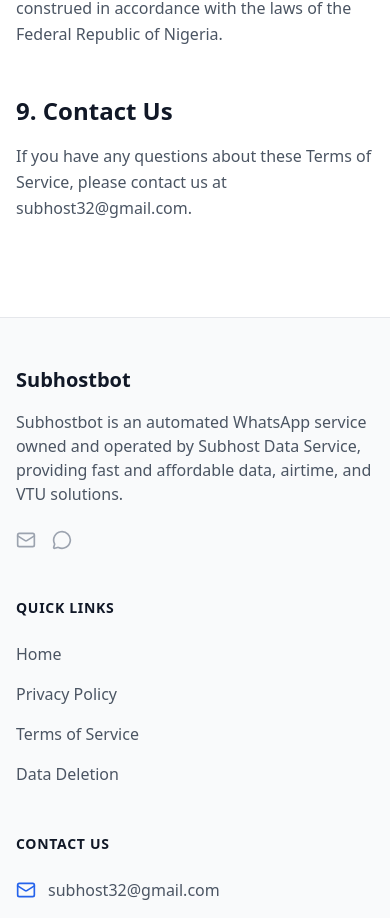
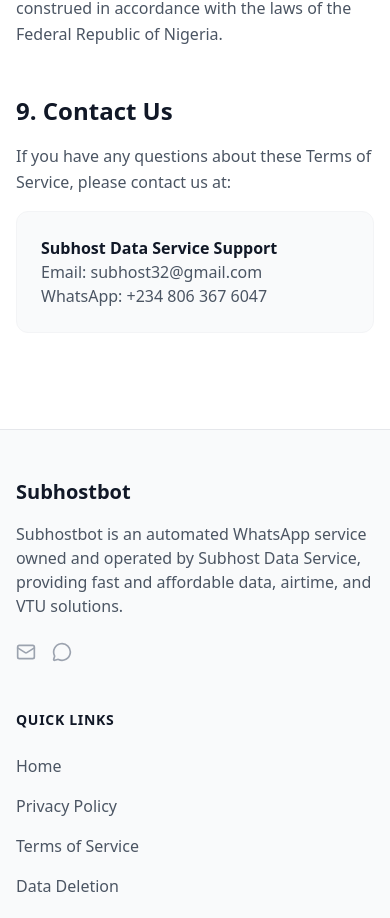
Before and after one commit to falaye01/bot, a React (Vite) app: page /terms in a window 390 px wide. Shown: the part 2314-3232 px from the top of the page. Built offline with nearby package versions, Linux system fonts and the light colour scheme.

Commit message:
Update contact info: email to subhost32@gmail.com and phone to 08063676047

```diff
--- a/src/pages/DataDeletion.jsx
+++ b/src/pages/DataDeletion.jsx
@@ -42,7 +42,7 @@
               <div className="p-6 bg-white border border-gray-100 rounded-2xl shadow-sm hover:shadow-md transition-shadow">
                 <MessageCircle className="h-8 w-8 text-green-500 mb-4" />
                 <h3 className="font-bold text-gray-900 mb-2">Via WhatsApp</h3>
-                <p className="text-gray-600">Message us on WhatsApp using your registered number.</p>
+                <p className="text-gray-600">Message us at: <br /><span className="font-semibold text-primary-600">+234 806 367 6047</span></p>
               </div>
             </div>
           </section>
--- a/src/pages/TermsOfService.jsx
+++ b/src/pages/TermsOfService.jsx
@@ -84,8 +84,13 @@
           <section>
             <h2 className="text-2xl font-bold text-gray-900 mb-4">9. Contact Us</h2>
             <p className="text-gray-600 leading-relaxed">
-              If you have any questions about these Terms of Service, please contact us at subhost32@gmail.com.
+              If you have any questions about these Terms of Service, please contact us at:
             </p>
+            <div className="mt-4 p-6 bg-gray-50 rounded-xl border border-gray-100">
+              <p className="text-gray-900 font-bold">Subhost Data Service Support</p>
+              <p className="text-gray-600">Email: subhost32@gmail.com</p>
+              <p className="text-gray-600">WhatsApp: +234 806 367 6047</p>
+            </div>
           </section>
         </div>
       </div>
```
Also changed, not shown: 1 other file (tests, documents, lock files or other folders).
